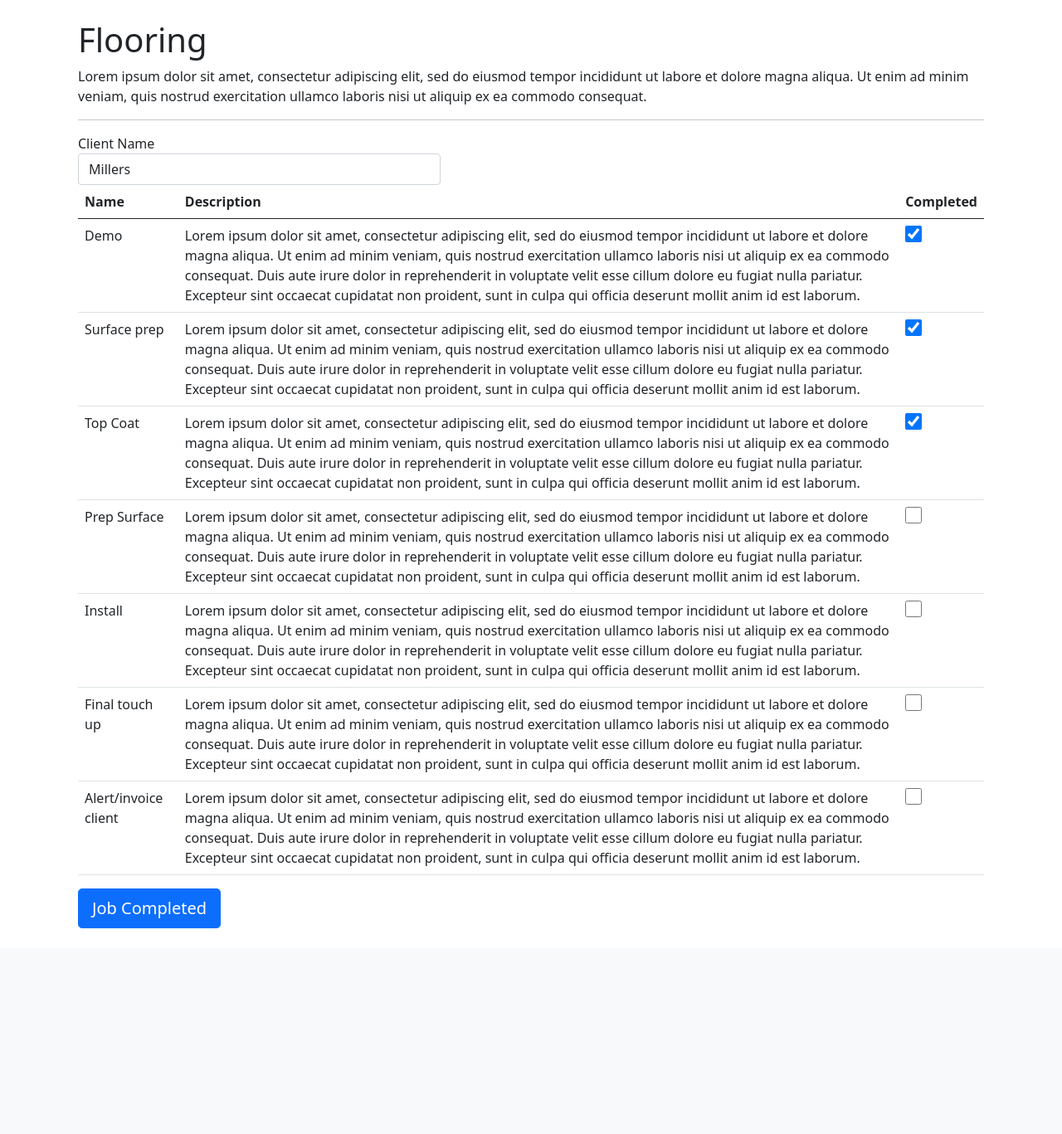
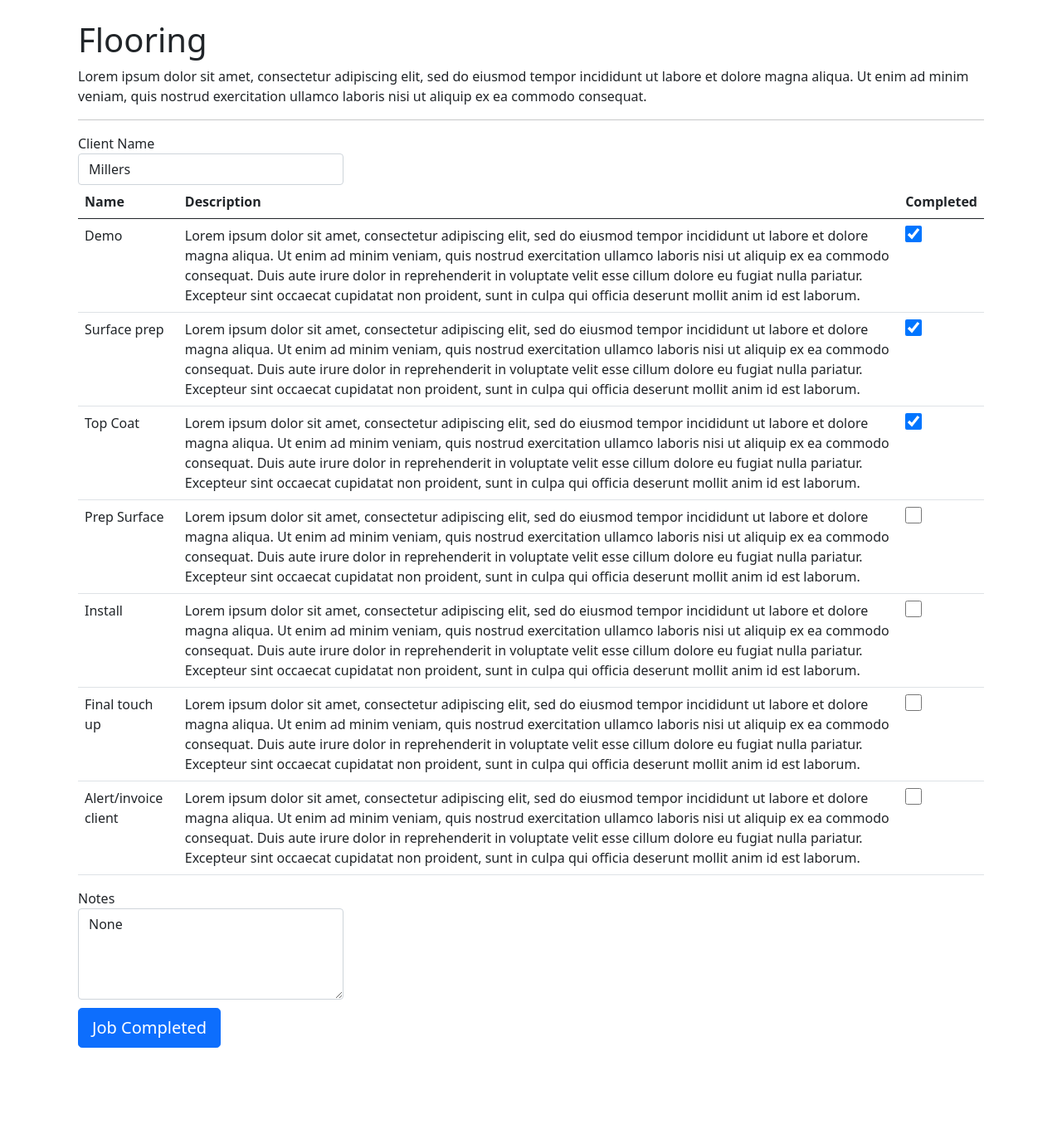
Before and after one commit to hyptocrypto/BeckerChecklistApp, a Django app: page /jobs/74/ in a window 1280 px wide. Shown: the part 56-1423 px from the top of the page at 83% size. Before the commit the page ends 1175 px from the top, so only its background shows below. Run offline with Django 4.2, Linux system fonts and the light colour scheme; a user stored in the database is signed in; data comes from the database, SQL or seed files in the repository; both versions use the stored data as it was after the commit.

Commit message:
Add nots and imporove mobile layouyt

```diff
--- a/BeckerChecklistApp/checklist/models.py
+++ b/BeckerChecklistApp/checklist/models.py
@@ -43,6 +43,7 @@
     job = models.ForeignKey(Job, on_delete=models.CASCADE)
     user = models.ForeignKey(User, on_delete=models.CASCADE)
     client_name = models.CharField(max_length=200, default="")
+    notes = models.TextField(max_length=1000, null=True, blank=True)
 
     def __repr__(self):
         return f"{self.job.name}({self.user}-{self.client_name})"
--- a/BeckerChecklistApp/checklist/views.py
+++ b/BeckerChecklistApp/checklist/views.py
@@ -53,6 +53,9 @@
         data = json.loads(self.request.body)
         if client_name := data.get("client_name"):
             started_job.client_name = client_name
+            started_job.save()
+        if notes := data.get("notes"):
+            started_job.notes = notes
             started_job.save()
         if job_item_id := data.get("job_item_id"):
             if data.get("complete"):
--- a/BeckerChecklistApp/templates/job_detail.jinja
+++ b/BeckerChecklistApp/templates/job_detail.jinja
@@ -10,7 +10,7 @@
     <div class="form-group">
       <label for="client-name">Client Name</label>
       <input class="form-control" id="client-name" type="text" name="client-name" value="{{started_job.client_name}}"
-        onblur="updateClientName()" style="width: 40%">
+        onblur="updateClientName()" style="width: 40vh;">
     </div>
     <table class="table">
       <thead>
@@ -34,7 +34,12 @@
         {% endfor %}
       </tbody>
     </table>
-    <button type=submit class="btn btn-primary btn-lg" onclick="event.preventDefault(); jobComplete()">Job Completed</button>
+    <div class="form-group">
+      <label for="notes">Notes</label>
+      <textarea class="form-control" id="notes" type="text" name="notes"
+        onblur="updateNotes()" style="margin-bottom: 10px; width: 40vh" rows="4">{{started_job.notes}}</textarea>
+    </div>
+    <button style="margin-bottom: 80px;" type=submit class="btn btn-primary btn-lg" onclick="event.preventDefault(); jobComplete()">Job Completed</button>
   </form>
 
   <script>
@@ -68,6 +73,22 @@
       })
         .catch(error => console.error(error));
     };
+    function updateNotes() {
+      var notesInput = document.getElementById("notes");
+      var notes = notesInput.value.trim();
+      fetch(`/update_job/{{ started_job.pk }}/`, {
+        method: 'POST',
+        headers: {
+          'Content-Type': 'application/json',
+          'X-CSRFToken': '{{ csrf_token }}'
+        },
+        body: JSON.stringify({
+
+          "notes": notes
+        })
+      })
+        .catch(error => console.error(error));
+    };
     function parseJobItmes() {
       var job_items = document.querySelectorAll('.job-item');
       var items_data = {};
```
Also changed, not shown: BeckerChecklistApp/checklist/tests.py (+12 -0 lines), BeckerChecklistApp/templates/completed_job_summary.jinja (+6 -2 lines), BeckerChecklistApp/checklist/migrations/0002_startedjob_notes.py (added), BeckerChecklistApp/db.sqlite3.
